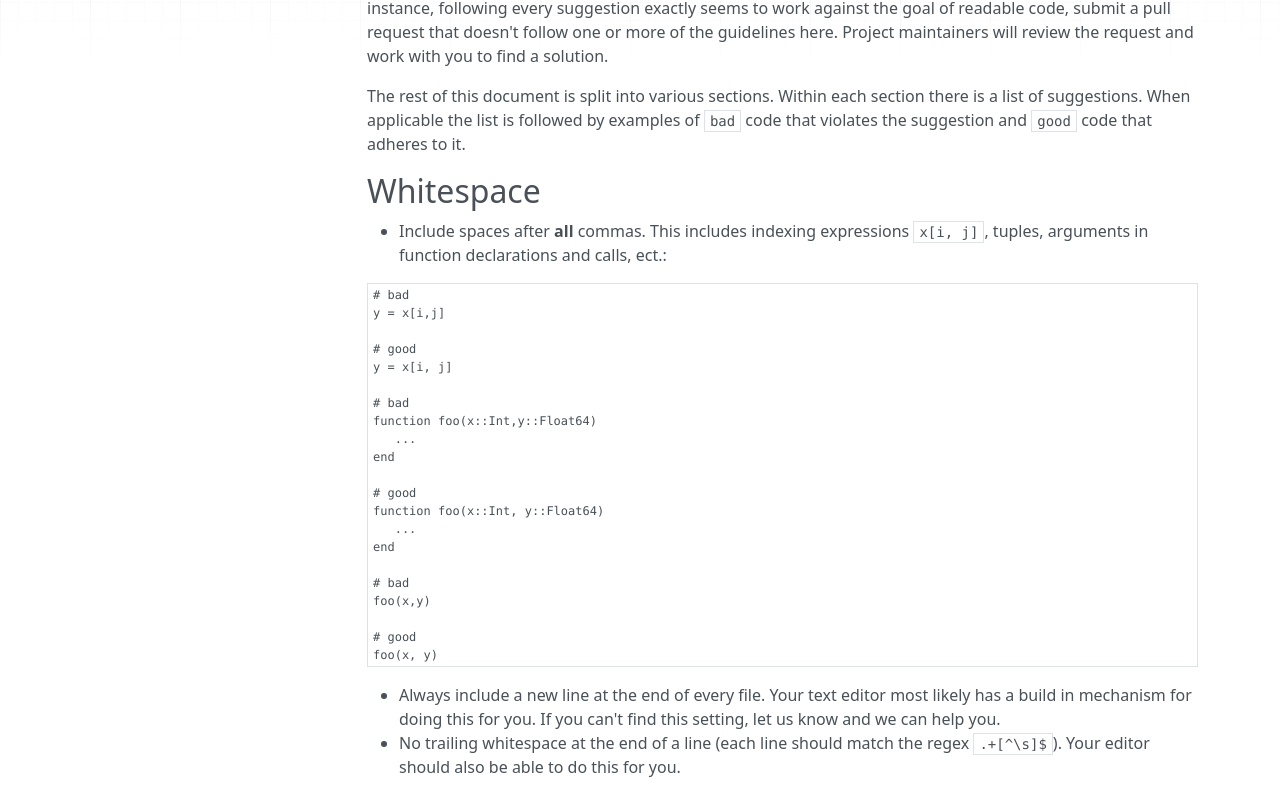
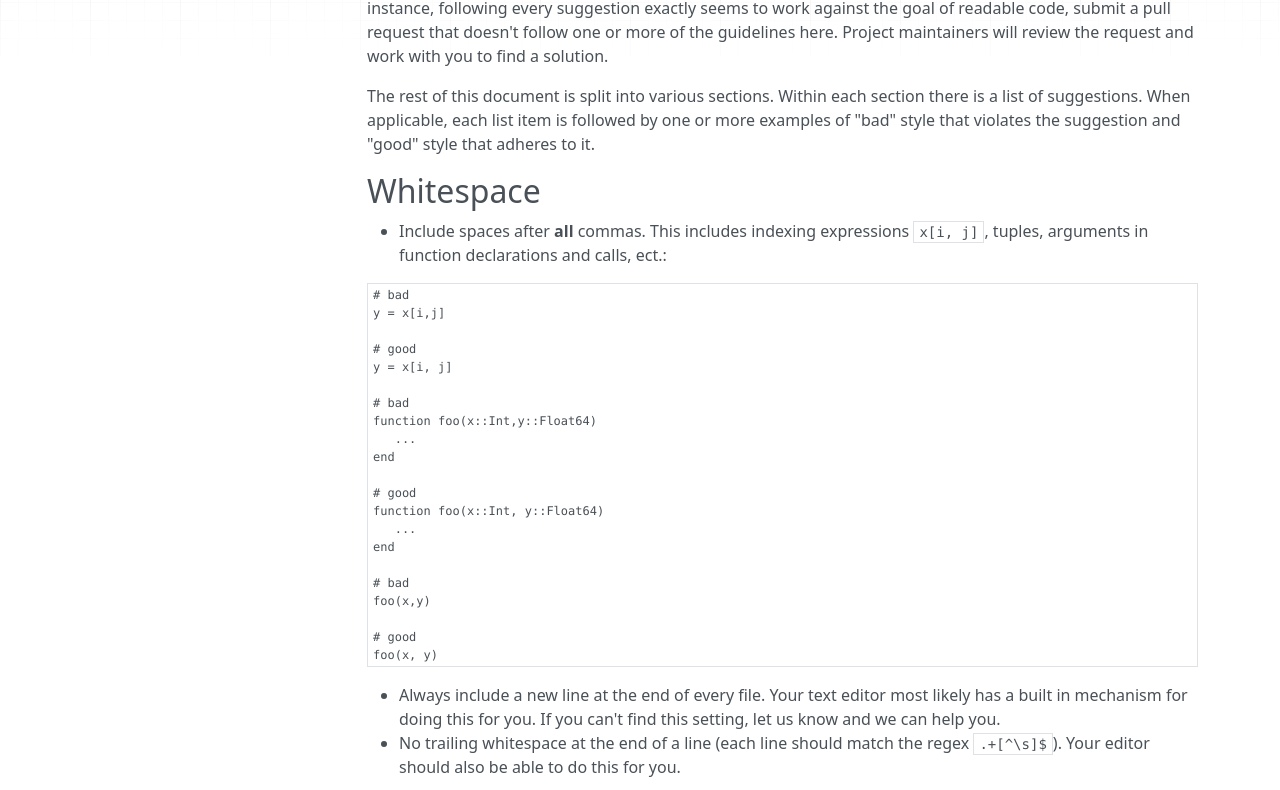
Before and after one commit to QuantEcon/QuantEcon.jl, an MkDocs documentation site: the page built from docs/style_guide.md, in a window 1280 px wide and 1400 px high. Shown: the part 250-1040 px from the top of the window. Built offline with MkDocs 1.6.1, drawn with Linux system fonts in a browser that asks for light colours; nearby versions of some CDN libraries; old or Windows-style settings are respelled for this version of MkDocs; some of the changed text lies outside the part shown.

Commit message:
DOC: more updates to style guide:

````diff
--- a/docs/style_guide.md
+++ b/docs/style_guide.md
@@ -4,7 +4,7 @@
 
 The main goal of the style guide is to help developers write code that is readable and fits with the style of other code across the library. The suggestions in this document are just that: suggestions. If in a particular instance, following every suggestion exactly seems to work against the goal of readable code, submit a pull request that doesn't follow one or more of the guidelines here. Project maintainers will review the request and work with you to find a solution.
 
-The rest of this document is split into various sections. Within each section there is a list of suggestions. When applicable the list is followed by examples of `bad` code that violates the suggestion and `good` code that adheres to it.
+The rest of this document is split into various sections. Within each section there is a list of suggestions. When applicable, each list item is followed by one or more examples of "bad" style that violates the suggestion and "good" style that adheres to it.
 
 ## Whitespace
 
@@ -32,7 +32,7 @@ foo(x,y)
 # good
 foo(x, y)
 ```
-- Always include a new line at the end of every file. Your text editor most likely has a build in mechanism for doing this for you. If you can't find this setting, let us know and we can help you.
+- Always include a new line at the end of every file. Your text editor most likely has a built in mechanism for doing this for you. If you can't find this setting, let us know and we can help you.
 - No trailing whitespace at the end of a line (each line should match the regex `.+[^\s]$`). Your editor should also be able to do this for you.
 ```julia
 # bad (note that SPACE below represents a single space)
````
Also changed, not shown: other parts of docs/style_guide.md (+8 -7 lines).
